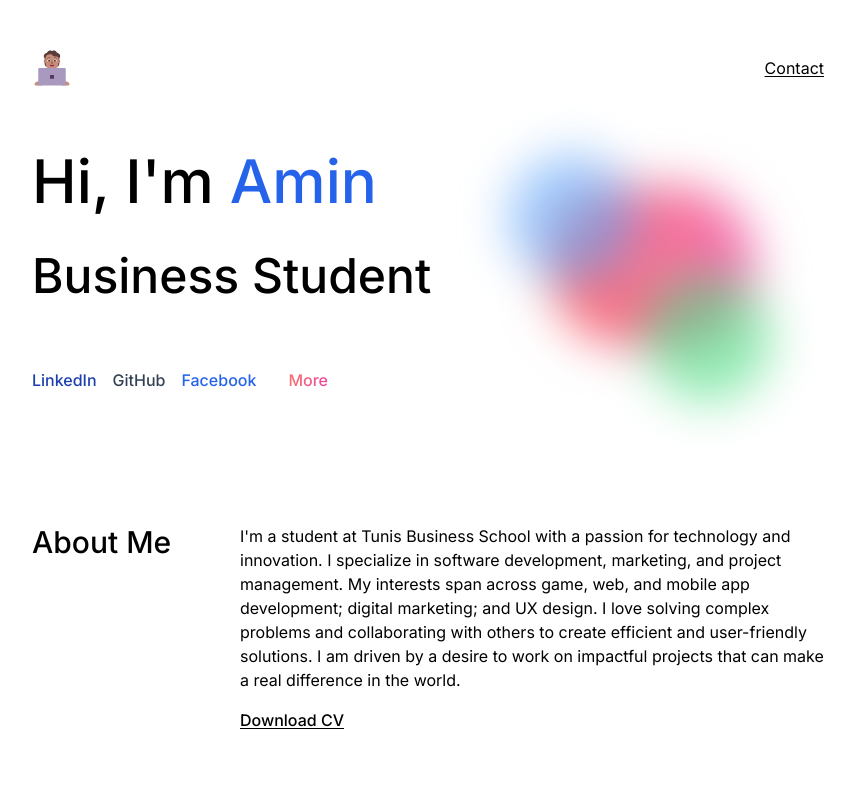
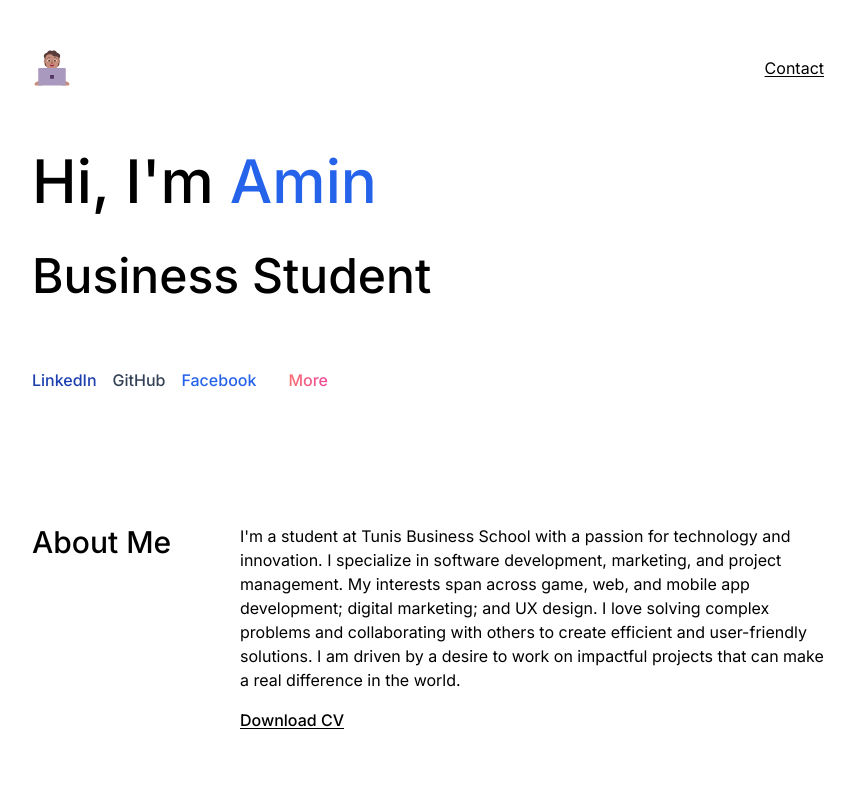
Before and after one commit to aminbadh/personal-website, a Next.js app: page / in a window 1280 px wide. Shown: the top 800 px of the page, without its empty margins (208-1063 px from the left). Built offline with nearby package versions, Linux system fonts and the light colour scheme.

Commit message:
Remove Graphic

```diff
--- a/app/page.js
+++ b/app/page.js
@@ -24,13 +24,6 @@ export default function Home() {
             <a className="font-medium bg-gradient-to-r from-red-400 to-pink-500 text-transparent bg-clip-text" href="https://badh.notion.site/Find-Me-On-0fd1d9cd9adf47a48fe360b91be97c03?pvs=4" target="_blank">More</a>
           </div>
         </div>
-
-        <div className="hidden grow pl-10 justify-end items-center blur-xl lg:flex lg:justify-center">
-          <div className="h-40 w-52 rounded-full medium bg-gradient-to-r from-red-400 to-pink-400">
-            <div className="relative -top-8 -left-10 h-32 w-32 rounded-full bg-blue-400 opacity-60" />
-            <div className="relative bottom-10 -right-24 h-32 w-32 rounded-full bg-green-400 opacity-60" />
-          </div>
-        </div>
       </main>
 
       <section className="mt-32 lg:flex">
@@ -46,8 +39,8 @@ export default function Home() {
         <div className="grow">
           <p>As a developer with a keen interest in technology and innovation, my projects aim to address real-world challenges and create meaningful impacts within my community. Utilizing a diverse set of technologies such as Flutter, Firebase, Unity, and Java, I craft solutions ranging from web and mobile applications to engaging games. My development process is organized and efficient, employing project management tools like Trello for task management and Notion for thorough planning and resource management. I follow agile methodologies to ensure continuous improvement throughout the project lifecycle.</p>
           <div className="flex flex-col sm:flex-row justify-between">
-          <a className="mt-4 underline underline-offset-2 font-medium" href="https://www.linkedin.com/in/aminbadh/details/projects/" target="_blank">Explore Projects on LinkedIn</a>
-          <a className="mt-4 underline underline-offset-2 font-medium" href="https://badh.notion.site/cdfae11902ca4f72b9b4fe82c5f04a21?v=bee3010170e644e19c4c21755a0b9b5b&pvs=4" target="_blank">See All Projects</a>
+            <a className="mt-4 underline underline-offset-2 font-medium" href="https://www.linkedin.com/in/aminbadh/details/projects/" target="_blank">Explore Projects on LinkedIn</a>
+            <a className="mt-4 underline underline-offset-2 font-medium" href="https://badh.notion.site/cdfae11902ca4f72b9b4fe82c5f04a21?v=bee3010170e644e19c4c21755a0b9b5b&pvs=4" target="_blank">See All Projects</a>
           </div>
         </div>
       </section>
```
